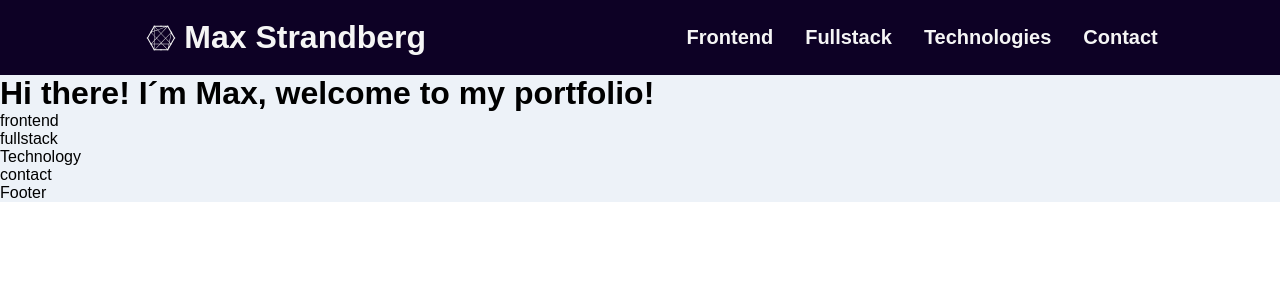
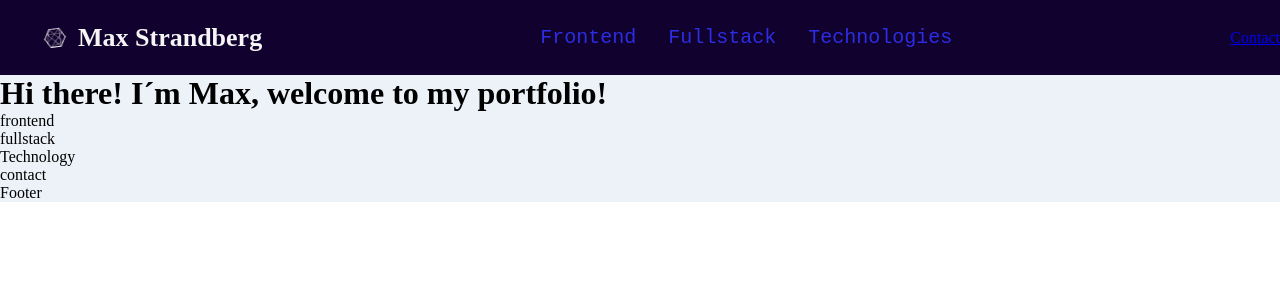
Before and after one commit to MaaX59/my_portfolio, a React (Create React App) app: page / in a window 1280 px wide. Shown: the top 300 px of the page. Built offline with nearby package versions, Linux system fonts and the light colour scheme.

Commit message:
navbar animation and links

```diff
--- a/src/containers/Navbar/navbar.css
+++ b/src/containers/Navbar/navbar.css
@@ -3,29 +3,75 @@
   height: 75px;
   display: flex;
   flex-direction: row;
-  justify-content: space-around;
-  padding: 1rem;
-  background: rgb(13, 1, 37);
+  justify-content: space-between;
+
+  background: rgb(16, 1, 46);
   text-align: center;
   color: whitesmoke;
   position: relative;
-  font-family:sans-serif;
+
 }
 .app__navbar-title{
     display: flex;
     flex-direction: row;
     align-items: center;
-    margin: 1rem;
+    font-size: 13px;
+    margin-left:  2rem;
 }
 .app__navbar-title svg{
     margin: 8px;
+    animation: rotate 4s infinite;
+}
+@keyframes rotate {
+  0% {
+    transform: rotate(0deg) scale(1)
+
+  }
+  50% {
+    transform: rotate(180deg) scale(0.75);
+  }
+  100% {
+    transform: rotate(360deg) scale(1)
+  }
 }
 
 .app__navbar-links {
   display: flex;
   align-items: center;
+  margin-right: 2rem;
+  font-family: 'Courier New', Courier, monospace;
+  color: rgb(176, 176, 202);
+  text-decoration: none;
 }
-.app__navbar-links h1 {
+.app__navbar-links ul{
+  display: flex;
+
+}
+
+.app__navbar-links li {
+
+  text-decoration: none;
+  list-style: none;
   font-size: 20px;
   margin-left: 2rem;
 }
+.app__navbar-links li a{
+  color:rgb(45, 45, 226) ;
+  text-decoration: none;
+}
+.app__navbar-links li a:visited{
+  text-decoration: none;
+}
+
+.app__navbar-links li:hover{
+  text-decoration: underline;
+  cursor: pointer;
+  color: #3DA35D;
+  transition: 0.2s ease-in-out;
+
+}
+.app__navbar-contact{
+  display: flex;
+  align-items: center;
+  text-decoration: none;
+}
--- a/src/containers/Navbar/navbar.jsx
+++ b/src/containers/Navbar/navbar.jsx
@@ -10,10 +10,23 @@ const Navbar = () => {
         <h1>Max Strandberg</h1>
       </div>
       <div className="app__navbar-links">
-        <h1>Frontend</h1>
-        <h1>Fullstack</h1>
-        <h1>Technologies</h1>
-        <h1>Contact</h1>
+      <ul>
+        <li>
+          <a href="#frontend">Frontend</a>
+        </li>
+        <li>
+          <a href="#fullstack">Fullstack</a>
+        </li>
+        <li>
+          <a href="#technologies">Technologies</a>
+        </li>
+
+      </ul>
+
+
+      </div>
+      <div className="app__navbar-contact">
+        <a href="#contact">Contact</a>
       </div>
     </div>
   );
--- a/src/index.css
+++ b/src/index.css
@@ -14,7 +14,8 @@ code {
 @import url("https://fonts.googleapis.com/css2?family=DM+Sans:wght@400;500;700&display=swap");
 
 :root {
-  --font-base: "DM Sans", sans-serif;
+  --font-base: 'Cormorant Upright', serif;
+  --font-alt: 'Open Sans', sans-serif;
 
   --primary-color: #edf2f8;
   --secondary-color: #313bac;
```
